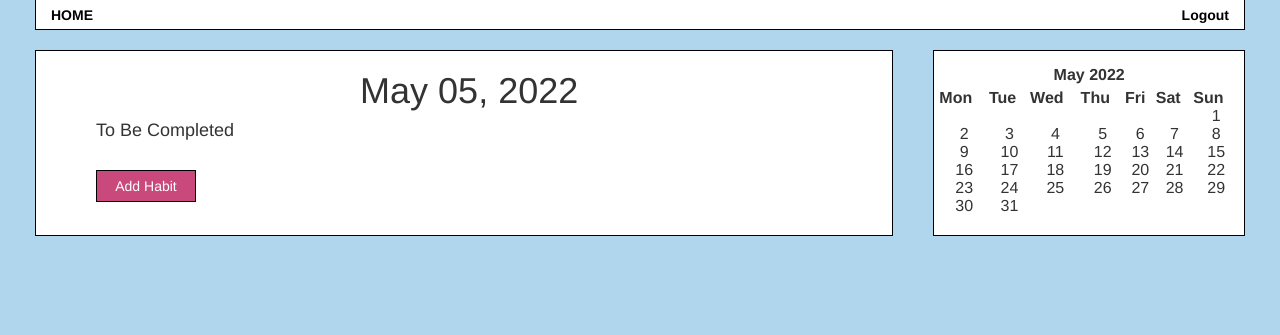
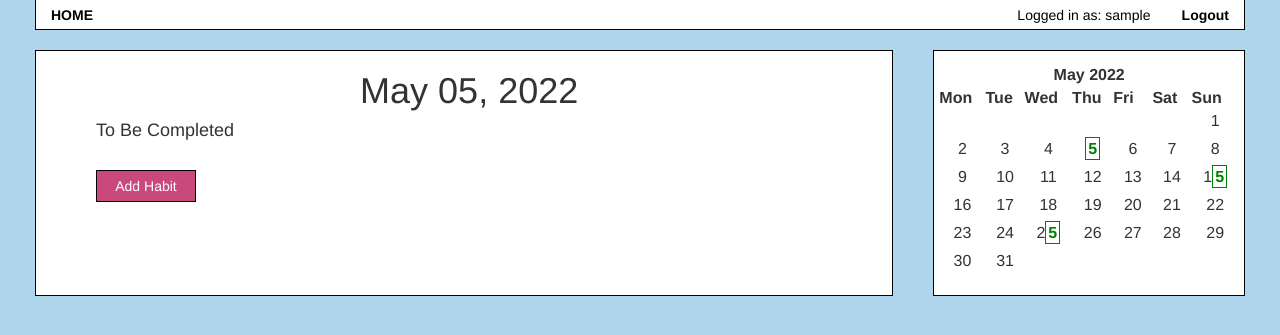
Before and after one commit to allisongoldstein/Habit-Tracker, a Flask app: page / in a window 1280 px wide. Shown: the top 335 px of the page. Run offline with Flask 2, Linux system fonts and the light colour scheme; the visitor is signed in with stand-in values (Sample User, id 1); data comes from the database, SQL or seed files in the repository; both versions use the stored data as it was after the commit; data that the repository does not hold is empty; some libraries are stand-ins or nearby versions.

Commit message:
format sidebar cal

```diff
--- a/app/helpers.py
+++ b/app/helpers.py
@@ -3,10 +3,13 @@ import calendar
 
 def getMonthCalendar():
     today = date.today()
-    print(today)
-    print('this', today.month)
+    month, year = today.month, today.year
+
     cal = calendar.month(today.year, today.month)
     monthCal = calendar.HTMLCalendar(firstweekday=0)
-    month, year = today.month, today.year
-    printMonth = monthCal.formatmonth(year, month)
-    return printMonth
+    calHTML = monthCal.formatmonth(year, month)
+
+    display = '<b><span class="today">' + str(today.day) + '</span></b>'
+    editedCal = calHTML.replace(str(today.day), display)
+
+    return editedCal
--- a/app/static/style.css
+++ b/app/static/style.css
@@ -13,19 +13,16 @@
     min-height: 30px;
 }
 
-.navlink {
+.navlink, .navlink:hover {
     color: black;
-    margin: 0px;
+    font-weight: bold;
     padding: 0px;
-}
-
-.navlink:hover {
-    font-weight: bold;
-    color: black;
 }
 
 .right {
     float: right;
+    color: black;
+    font-weight: normal;
 }
 
 body {
@@ -114,6 +111,16 @@ th.month {
     text-align: center;
 }
 
+td {
+    padding: 5px;
+}
+
+.today {
+    color: green;
+    padding: 2px;
+    border: 1px solid green;
+}
+
 .error {
     color: red;
 
--- a/app/templates/header.html
+++ b/app/templates/header.html
@@ -7,6 +7,8 @@
         {% if current_user.is_anonymous %}
         <a class="navlink" href="{{ url_for('login') }}">Login</a>
         {% else %}
+        Logged in as: {{ current_user.username }}
+        &nbsp;&nbsp;&nbsp;&nbsp;&nbsp;&nbsp;
         <a class="navlink" href="{{ url_for('logout') }}">Logout</a>
         {% endif %}
         </div>
```
Also changed, not shown: app.db.
